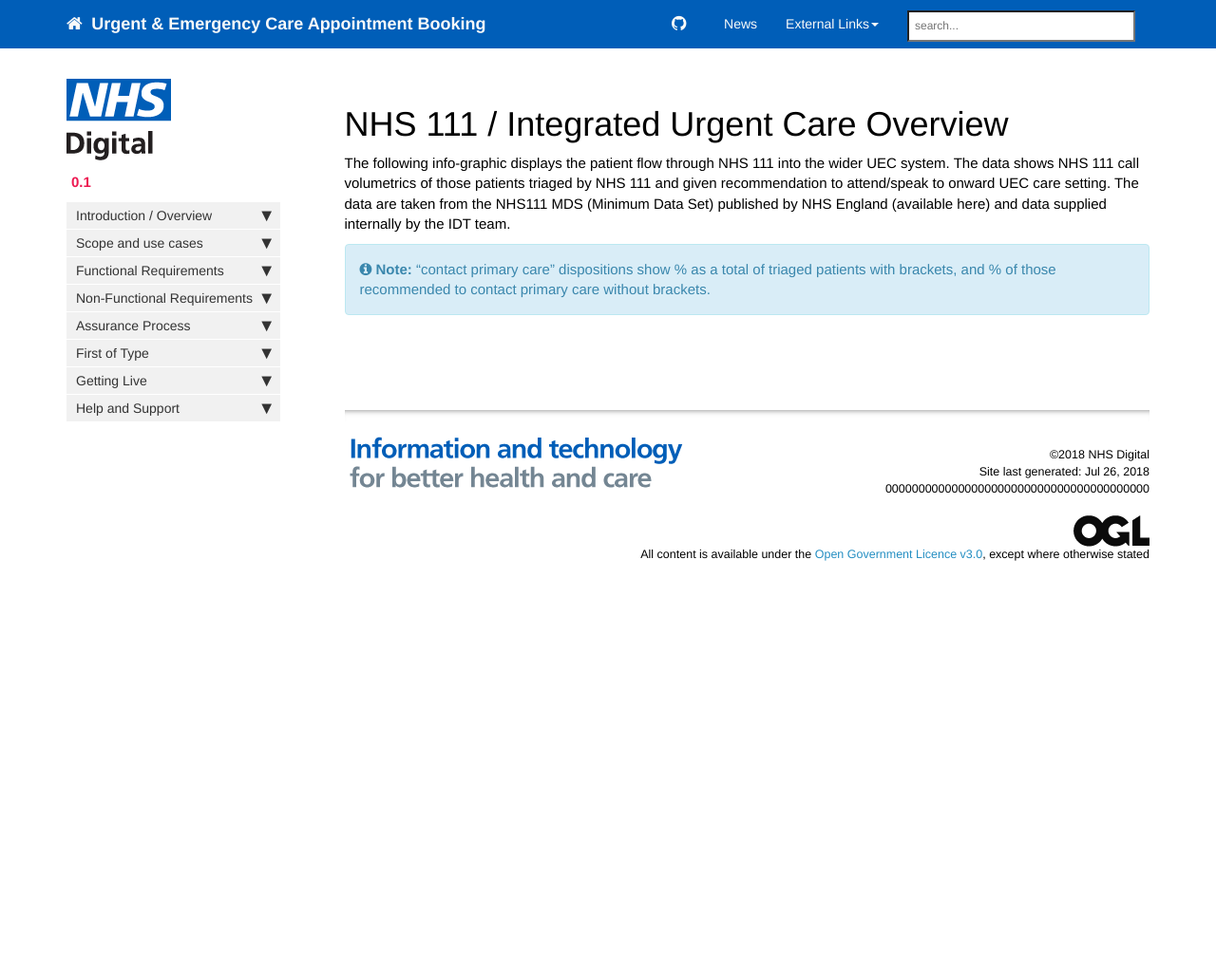
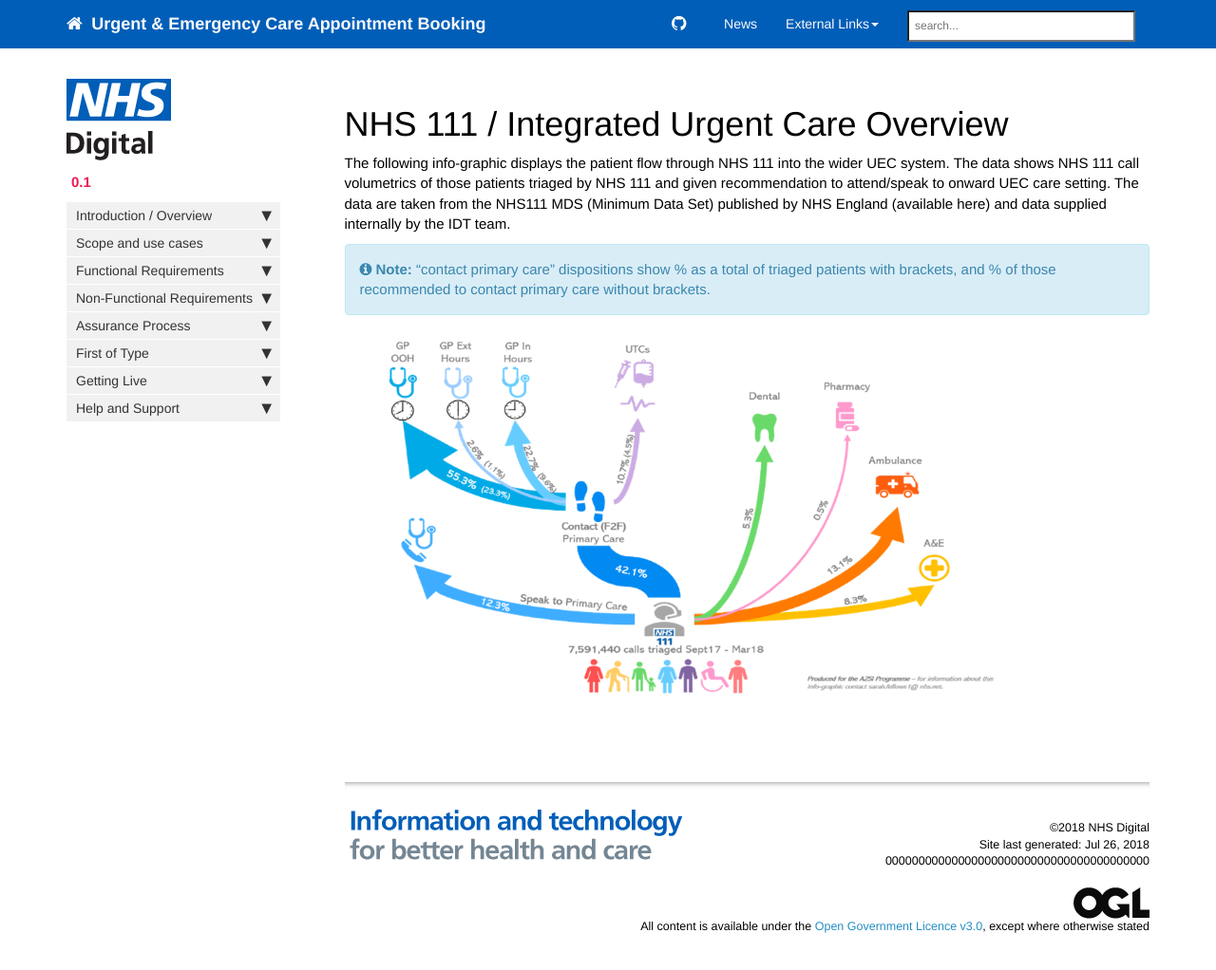
Before and after one commit to nhsd-a2si/docs-uec-appts, a Jekyll site: the page built from _pages/overview/iuc_overview.md, in a window 1280 px wide and 1046 px high. Shown: the top 1022 px of the window at 95% size. Built offline with Jekyll 4.4.1, drawn with Linux system fonts in a browser that asks for light colours; nearby versions of some CDN libraries.

Commit message:
Update iuc_overview.md

```diff
--- a/_pages/overview/iuc_overview.md
+++ b/_pages/overview/iuc_overview.md
@@ -7,3 +7,5 @@ permalink: iuc_overview.html
 The following info-graphic displays the patient flow through NHS 111 into the wider UEC system. The data shows NHS 111 call volumetrics of those patients triaged by NHS 111 and given recommendation to attend/speak to onward UEC care setting. The data are taken from the NHS111 MDS (Minimum Data Set) published by NHS England (available here) and data supplied internally by the IDT team.
 
 {% include note.html content="“contact primary care” dispositions show % as a total of triaged patients with brackets, and % of those recommended to contact primary care without brackets." %}
+
+<image src="../../images/overview/iuc_overview.png"/>
```
